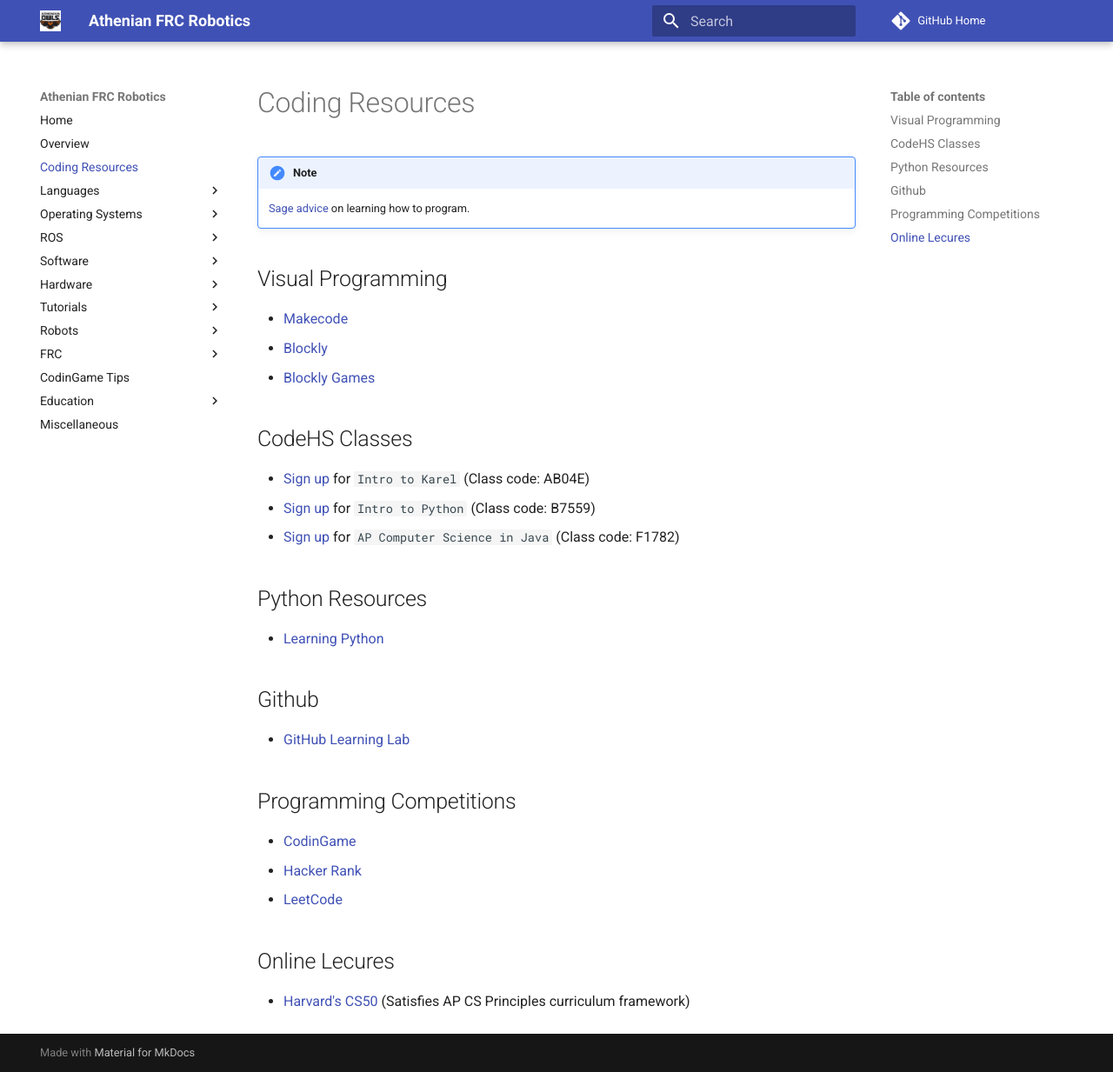
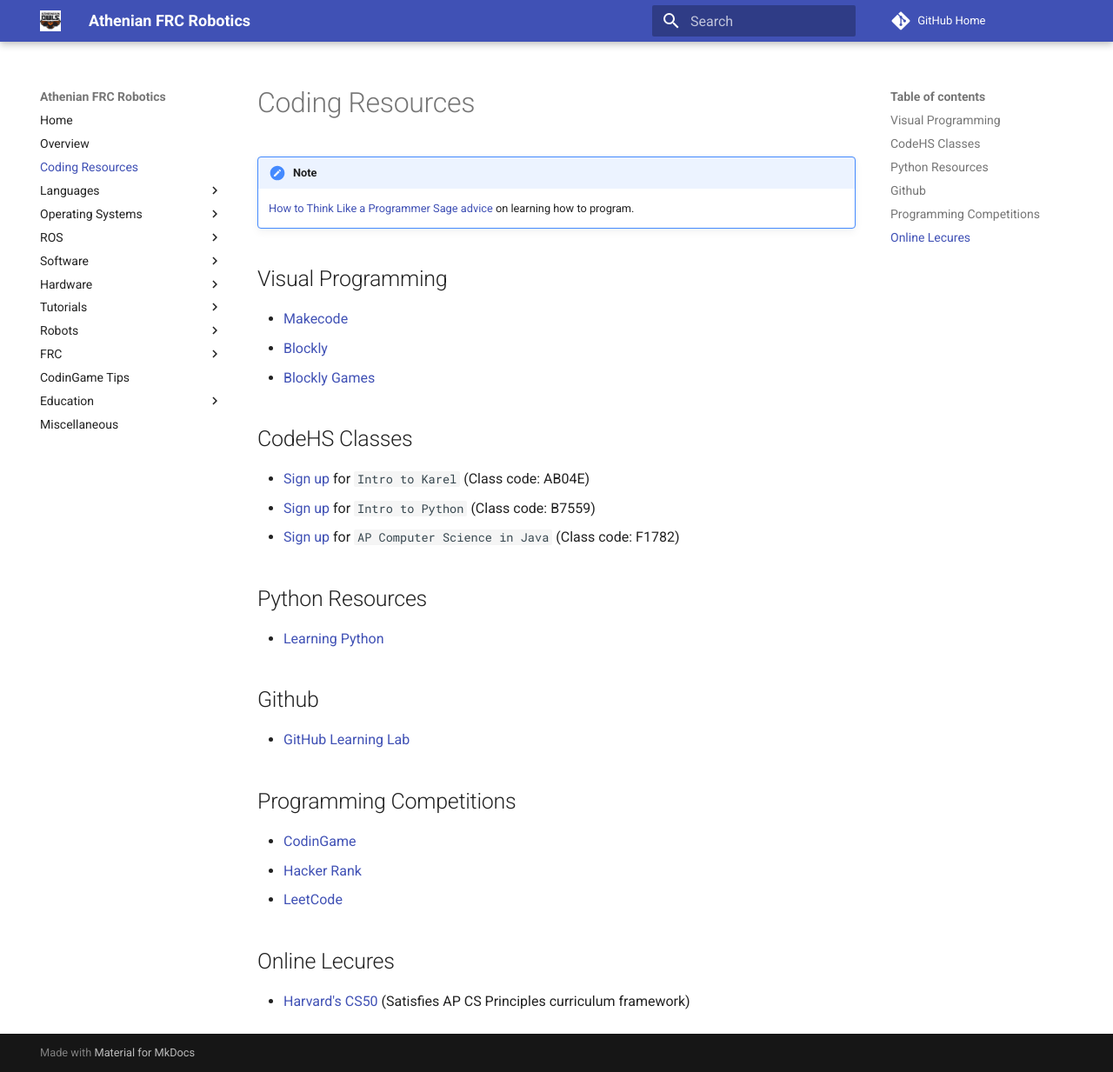
Before and after one commit to athenian-robotics/athenian-robotics-mkdocs, an MkDocs documentation site: the page built from docs/coding-resources.md, in a window 1280 px wide and 1233 px high. Shown: the whole window at 87% size. Built offline with MkDocs 1.6.1 and Material for MkDocs 9.7.7, drawn with Linux system fonts in a browser that asks for light colours; comment, search, counter and statistics services are not loaded.

Commit message:
Update docs

```diff
--- a/docs/coding-resources.md
+++ b/docs/coding-resources.md
@@ -2,6 +2,7 @@
 
 !!! note
 
+    [How to Think Like a Programmer](https://medium.freecodecamp.org/how-to-think-like-a-programmer-lessons-in-problem-solving-d1d8bf1de7d2)
     [Sage advice](http://norvig.com/21-days.html) on learning how to program.
 
 ## Visual Programming
```
